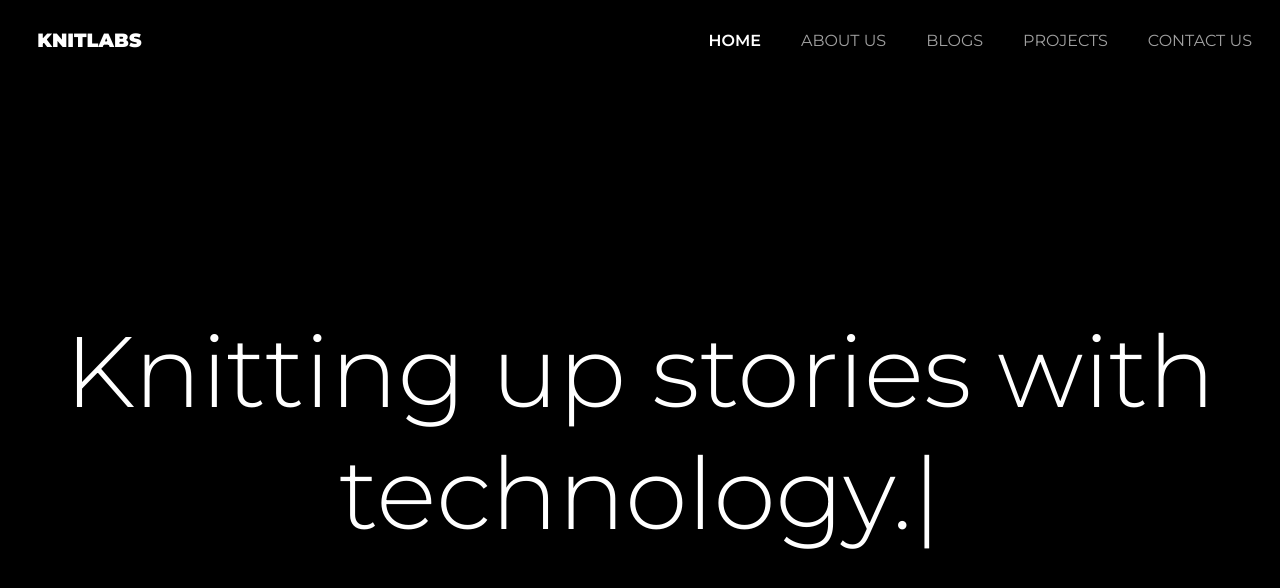
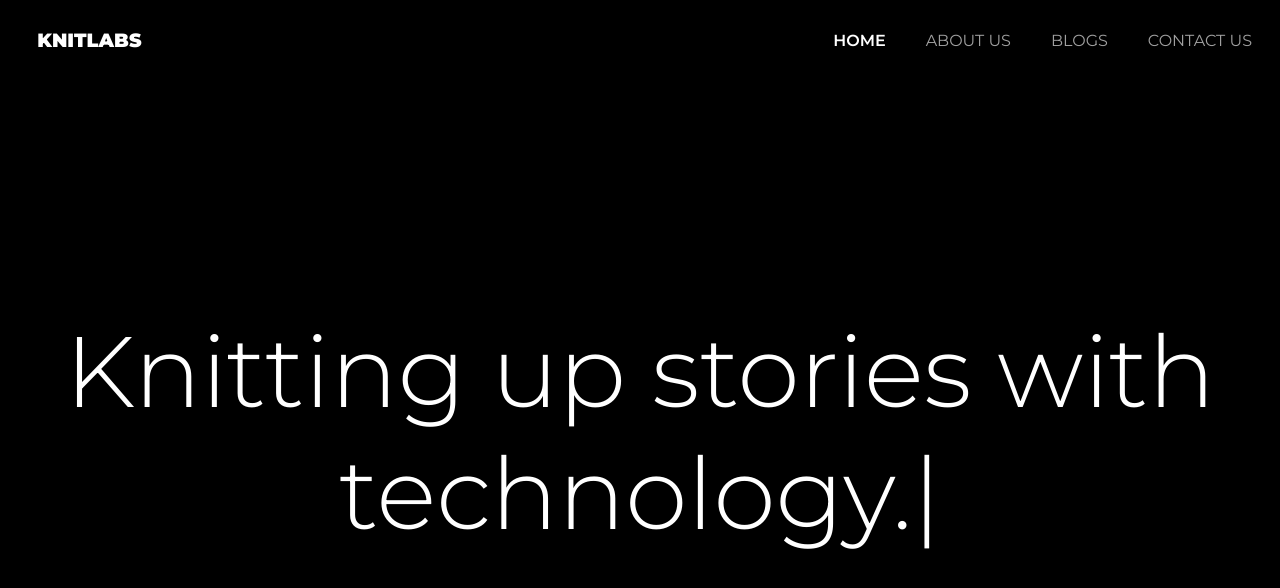
Before and after one commit to knitlabs/knitlabs.github.io, a Vue app: page / in a window 1280 px wide. Shown: the top 588 px of the page. Built offline with nearby package versions, Linux system fonts and the light colour scheme.

Commit message:
remove projects page

```diff
--- a/public/style.css
+++ b/public/style.css
@@ -25,6 +25,16 @@ body {
     text-align: center;
     font-weight: 300;
     font-size: 50px;
+}
+
+div {
+    -webkit-touch-callout: none;
+    -webkit-user-select: none;
+    -khtml-user-select: none;
+    -moz-user-select: none;
+    -ms-user-select: none;
+    user-select: none;
+    -webkit-tap-highlight-color: transparent;
 }
 
 @keyframes blink {
--- a/src/App.vue
+++ b/src/App.vue
@@ -5,7 +5,7 @@
       <Home v-if="this.$store.state.currentPage === 'Home'"/>
       <About v-if="this.$store.state.currentPage === 'About'"/>
       <Blogs v-if="this.$store.state.currentPage === 'Blogs'"/>
-      <Projects v-if="this.$store.state.currentPage === 'Projects'"/>
+      <Projects v-if="0"/>
     </div>
   </div>
 </template>
--- a/src/components/Navbar.vue
+++ b/src/components/Navbar.vue
@@ -31,7 +31,7 @@
         <div @click="$store.commit('changePage', 'Home')" v-bind:class="{'nav-list-item': true, 'active': (this.$store.state.currentPage === 'Home')}">HOME</div>
         <div @click="$store.commit('changePage', 'About')" v-bind:class="{'nav-list-item': true, 'active': (this.$store.state.currentPage === 'About')}">ABOUT US</div>
         <div @click="$store.commit('changePage', 'Blogs')" v-bind:class="{'nav-list-item': true, 'active': (this.$store.state.currentPage === 'Blogs')}">BLOGS</div>
-        <div @click="$store.commit('changePage', 'Projects')" v-bind:class="{'nav-list-item': true, 'active': (this.$store.state.currentPage === 'Projects')}">PROJECTS</div>
+        <div v-if="0" @click="$store.commit('changePage', 'Projects')" v-bind:class="{'nav-list-item': true, 'active': (this.$store.state.currentPage === 'Projects')}">PROJECTS</div>
         <div @click="$store.commit('changePage', 'Contact')" v-bind:class="{'nav-list-item': true, 'active': (this.$store.state.currentPage === 'Contact')}">CONTACT US</div>
       </div>
     </div>
```
